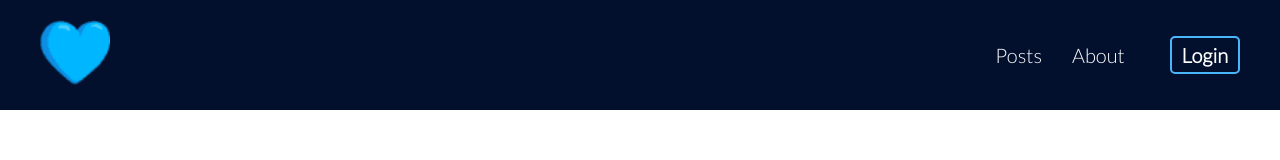
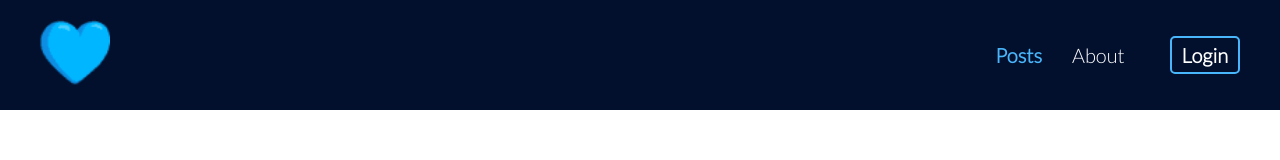
Before and after one commit to lubo4kaTarasenko/study-app, a React (Create React App) app: page / in a window 1280 px wide. Shown: the top 160 px of the page. Built offline with nearby package versions, Linux system fonts and the light colour scheme.

Commit message:
add navlinks from react-router6

```diff
--- a/src/components/layout/Nav.js
+++ b/src/components/layout/Nav.js
@@ -2,9 +2,11 @@ import React, { useState } from 'react'
 import BaseBtn from '../buttons/BaseBtn'
 import { CgMenuGridO } from 'react-icons/cg'
 import { AiOutlineClose } from 'react-icons/ai'
+import { NavLink } from "react-router-dom";
 
 const Nav = () => {
   const [showLinks, setShowLinks] = useState(false)
+
   return (
     <div className='navbar'>
       <div className='container flex'>
@@ -13,9 +15,21 @@ const Nav = () => {
         </div>
         <nav >
           <ul className={`nav-links ${ !showLinks && 'hidden'}`}>
-            <li><a href='#' className='nav-link'>Posts</a></li>
-            <li><a href='#' className='nav-link'>About</a></li>
-            <li className='login-btn-cont'><BaseBtn type='outlined' text='Login'/></li>
+            <li className='nav-link'>
+              <NavLink className={({ isActive }) => isActive && 'active'} to="/" >
+                Posts
+              </NavLink>
+            </li>
+            <li className='nav-link'>
+              <NavLink className={({ isActive }) => isActive && 'active'} to="/about" >
+                About
+              </NavLink>
+            </li>
+            <li className='login-btn-cont'>
+              <NavLink  to="/about" >
+                <BaseBtn type='outlined' text='Login'/>
+              </NavLink>
+            </li>
           </ul>
         </nav>
         <div className='nav-toggle' onClick={() => setShowLinks(!showLinks)}>
--- a/src/styles/layout/nav.scss
+++ b/src/styles/layout/nav.scss
@@ -7,7 +7,7 @@
     justify-content: space-between;
   }
 
-  a {
+  .nav-link a {
     color: white;
     padding: 5px 10px;
     margin: 0 5px;
@@ -17,7 +17,7 @@
     }
   }
 
-}
+
 
   .container {
     max-width: 1300px;
@@ -33,6 +33,11 @@
 
   .nav-toggle {
     font-size: 45px;
+  }
+
+  .nav-links a.active {
+    color: $blueLight;
+    font-weight: 600;
   }
 
   @media only screen and (min-width: 750px){
@@ -65,3 +70,4 @@
       }
     }
   }
+}
```
Lines whose indentation alone changed are shown as unchanged.
